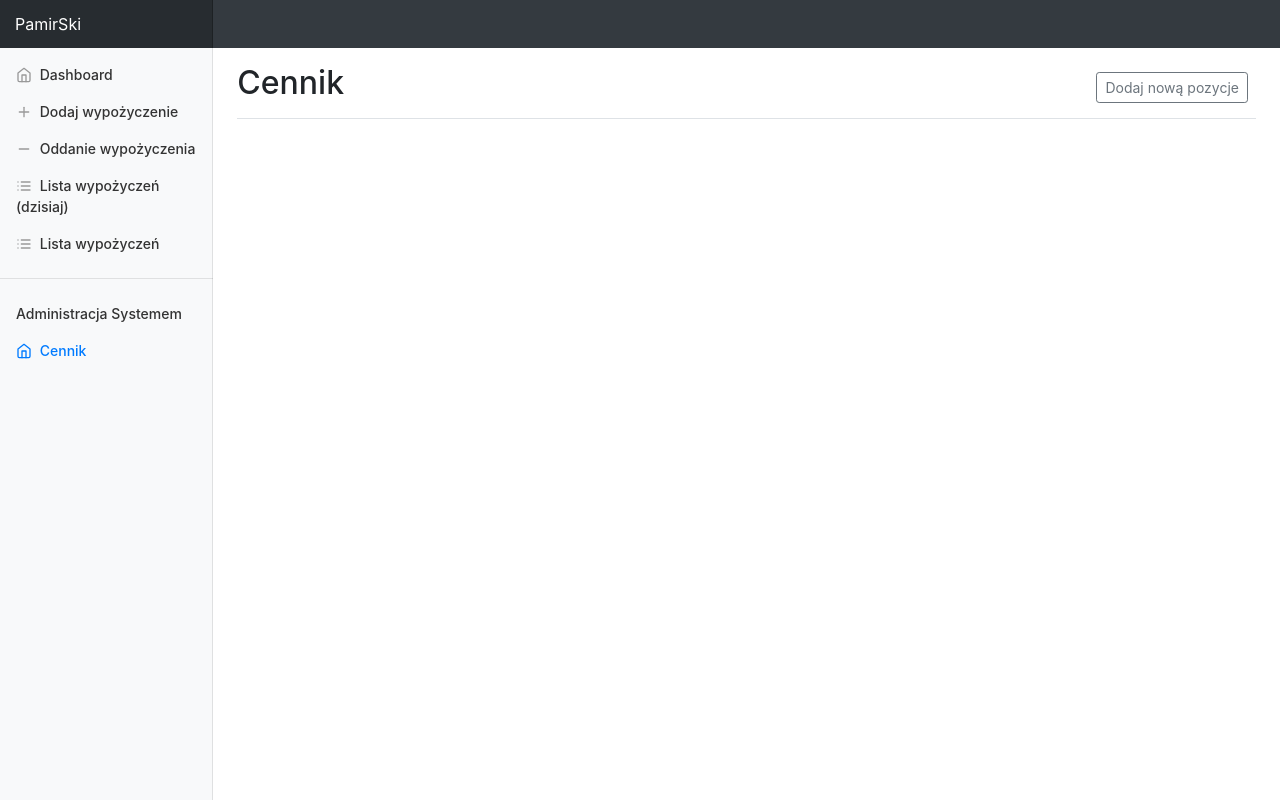
After one commit to masakradev/ski_rent, a Flask app: page /admin/cennik in a window 1280 px wide. The commit adds this page. Run offline with Flask 2, Linux system fonts and the light colour scheme; some libraries are stand-ins or nearby versions.

Commit message:
Cennik + zaczęcie tworzenia db

```diff
--- a/app/__init__.py
+++ b/app/__init__.py
@@ -9,3 +9,6 @@ app.register_blueprint(api_bp, url_prefix='/api')
 
 from app.dashboard import bp as dashboard_bp, routes
 app.register_blueprint(dashboard_bp)
+
+from app.admin import bp as admin_bp, routes
+app.register_blueprint(admin_bp, url_prefix='/admin')
--- /dev/null
+++ b/app/admin/__init__.py
@@ -0,0 +1,3 @@
+from flask import Blueprint
+
+bp = Blueprint('admin',__name__, template_folder='templates')
--- /dev/null
+++ b/app/admin/routes.py
@@ -0,0 +1,8 @@
+from flask import render_template
+
+from app.admin import bp
+
+
+@bp.route('/cennik')
+def cennik():
+    return render_template('cennik.html')
--- /dev/null
+++ b/app/admin/templates/cennik.html
@@ -0,0 +1,15 @@
+{% extends 'base.html' %}
+
+{% block content %}
+<div class="d-flex justify-content-between flex-wrap flex-md-nowrap align-items-center pb-2 mb-3 border-bottom">
+    <h1 class="h2">Cennik</h1>
+    <div class="btn-toolbar mb-2 mb-md-0">
+      <div class="btn-group mr-2">
+        <a href="{{ url_for('dashboard.dodaj_wypozyczenie') }} " class="btn btn-sm btn-outline-secondary">Dodaj nową pozycje</a>
+      </div>
+    </div>
+  </div>
+
+
+
+{% endblock %}
--- a/app/dashboard/templates/base.html
+++ b/app/templates/base.html
@@ -61,7 +61,23 @@
                 </a>
               </li>
             </ul>
+
             <hr>
+
+            <!-- Admin Menu -->
+
+            <ul class="nav flex-column">
+              <!-- MENU -->
+              <li class="nav-item">
+                <p style="margin-bottom: 0;" class="nav-link">Administracja Systemem</p>
+              </li>
+              <li class="nav-item">
+                <a class="nav-link {% if request.endpoint.startswith('admin.cennik') %} active {% endif %}" href="{{ url_for('admin.cennik')}}">
+                  <span data-feather="home"></span>
+                  Cennik {% if request.endpoint.startswith('dashboard.index') %} <span class="sr-only">(current)</span> {% endif %}
+                </a>
+              </li>
+            </ul>
           </div>
         </nav>
 
--- a/config_sample.py
+++ b/config_sample.py
@@ -2,3 +2,4 @@ import os
 
 class Config:
     SECRET_KEY = os.environ.get('SECRET_KEY') or '983h7s73e1hbns763mc87123'
+    db_name = 'database.db'
```
Also changed, not shown: app/db/database.py (added, +13 -0 lines), app/db/__init__.py (added), 1 other file.
